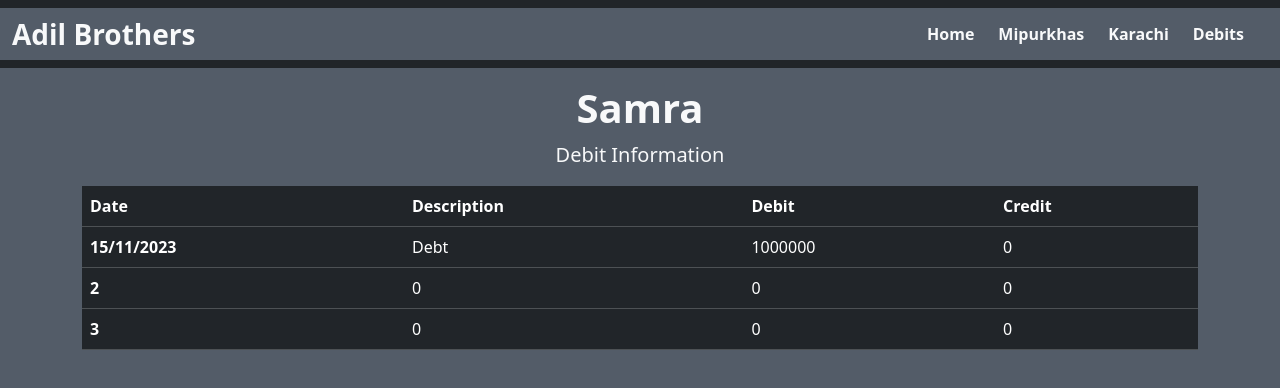
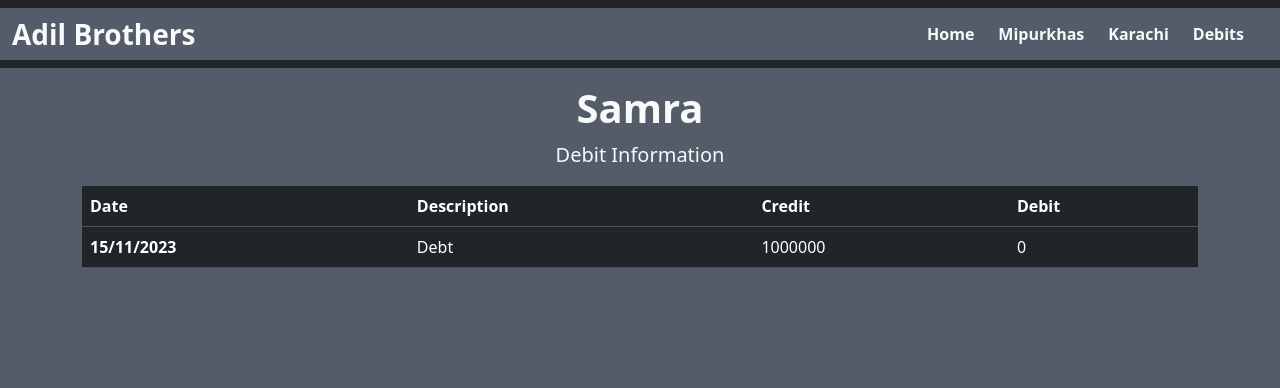
Before and after one commit to digitalrehman/Bussiness-Managment, a React (Vite) app: page /Summra in a window 1280 px wide. Shown: the top 388 px of the page. Built offline with nearby package versions, Linux system fonts and the light colour scheme.

Commit message:
Update Summra.jsx

```diff
--- a/src/Componentes/Debit Details/Summra.jsx
+++ b/src/Componentes/Debit Details/Summra.jsx
@@ -15,8 +15,8 @@ const Summra = () => {
                 <tr>
                   <th scope="col">Date</th>
                   <th scope="col">Description</th>
+                  <th scope="col">Credit</th>
                   <th scope="col">Debit</th>
-                  <th scope="col">Credit</th>
                 </tr>
               </thead>
               <tbody>
@@ -26,18 +26,7 @@ const Summra = () => {
                   <td>1000000</td>
                   <td>0</td>
                 </tr>
-                <tr>
-                  <th scope="row">2</th>
-                  <td>0</td>
-                  <td>0</td>
-                  <td>0</td>
-                </tr>
-                <tr>
-                  <th scope="row">3</th>
-                  <td>0</td>
-                  <td>0</td>
-                  <td>0</td>
-                </tr>
+
               </tbody>
             </table>
           </div>
```
